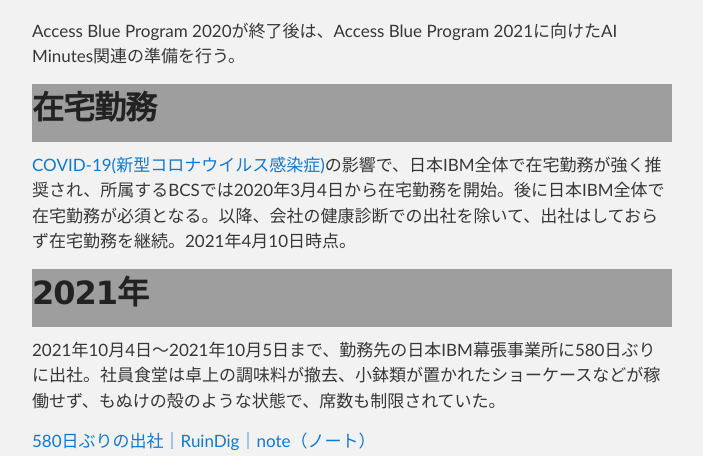
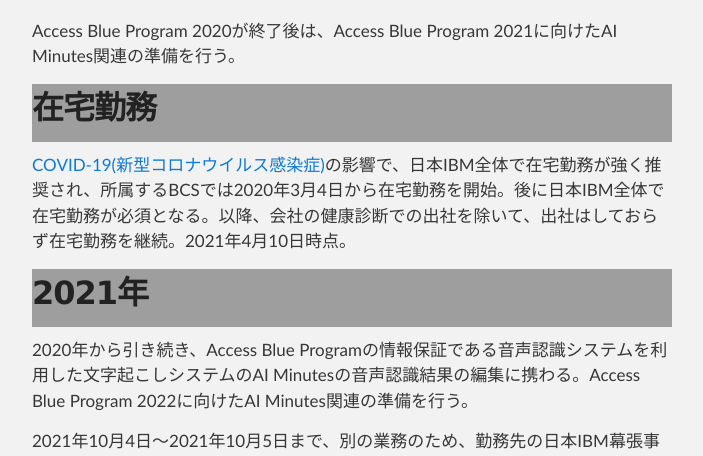
Before and after one commit to RuinDig/ruindig.github.io, a Jekyll site: the page built from work2020.md, in a window 1280 px wide and 1400 px high, scrolled down 2657 px. Shown: the top 456 px of the window, without its empty margins (288-991 px from the left). Built offline with Jekyll 4.4.1, drawn with Linux system fonts in a browser that asks for light colours; our own code applies the rules of GitHub Pages for plain Markdown files; a script that is not in the unit is left out; some of the changed text lies outside the part shown.

Commit message:
Update work2020.md

```diff
--- a/work2020.md
+++ b/work2020.md
@@ -15,7 +15,7 @@
 <iframe class="note-embed" src="https://note.com/embed/notes/n754ff458f965" style="border: 0; display: block; max-width: 99%; width: 550px; padding: 0px; margin: 10px 0px; position: static; visibility: visible;" height="230"></iframe><script async src="https://note.com/scripts/embed.js" charset="utf-8"></script>
 
 [障がい学生「就活の壁」を乗り越えて――「人生を変える」長丁場のインターンシップから - Yahoo!ニュース特集](https://news.yahoo.co.jp/feature/1507)
-<iframe src="https://hatenablog-parts.com/embed?url=https://news.yahoo.co.jp/feature/1507/" title="障がい学生「就活の壁」を乗り越えて――「人生を変える」長丁場のインターンシップから - Yahoo!ニュース" class="embed-card embed-webcard" scrolling="no" frameborder="0" style="display: block; width: 100%; height: 170px; max-width: 550px; margin: 10px 0px;"></iframe>
+<iframe src="https://hatenablog-parts.com/embed?url=https://news.yahoo.co.jp/feature/1507/" title="障がい学生「就活の壁」を乗り越えて――「人生を変える」長丁場のインターンシップから - Yahoo!ニュース" class="embed-card embed-webcard" scrolling="no" frameborder="0" style="display: block; width: 100%; height: 170px; max-width: 580px; margin: 10px 0px;"></iframe>
 
 ## ツール
 メールはIBM VerseとLotus Notes、チャットツールは[Slack](https://slack.com)、ビデオ会議は[Webex Meetings](https://www.webex.com/ja/index.html)、資料共有には[Box](https://www.box.com/ja-jp/home)を使用。会社から私に貸与されたノートPCはAppleのMacbook Air 2015。
@@ -41,12 +41,21 @@ Access Blue Program 2020が終了後は、Access Blue Program 2021に向けたAI
 [COVID-19(新型コロナウイルス感染症)](https://corona.go.jp)の影響で、日本IBM全体で在宅勤務が強く推奨され、所属するBCSでは2020年3月4日から在宅勤務を開始。後に日本IBM全体で在宅勤務が必須となる。以降、会社の健康診断での出社を除いて、出社はしておらず在宅勤務を継続。2021年4月10日時点。
 
 ## 2021年
-2021年10月4日～2021年10月5日まで、勤務先の日本IBM幕張事業所に580日ぶりに出社。社員食堂は卓上の調味料が撤去、小鉢類が置かれたショーケースなどが稼働せず、もぬけの殻のような状態で、席数も制限されていた。
+
+2020年から引き続き、Access Blue Programの情報保証である音声認識システムを利用した文字起こしシステムのAI Minutesの音声認識結果の編集に携わる。Access Blue Program 2022に向けたAI Minutes関連の準備を行う。
+
+2021年10月4日～2021年10月5日まで、別の業務のため、勤務先の日本IBM幕張事業所に580日ぶりに出社。社員食堂は卓上の調味料が撤去、小鉢類が置かれたショーケースなどが稼働せず、もぬけの殻のような状態で、席数も制限されていた。
 
 [580日ぶりの出社｜RuinDig｜note（ノート）](https://note.com/ruindig/n/n51f742b86b61)
 
 <iframe class="note-embed" src="https://note.com/embed/notes/n51f742b86b61" style="border: 0; display: block; max-width: 99%; width: 550px; padding: 0px; margin: 10px 0px; position: static; visibility: visible;" height="400"></iframe><script async src="https://note.com/scripts/embed.js" charset="utf-8"></script>
 
+## 2022年
+
+3月、Access Blue Programがオンラインで行われるため、参加者が使用するノートPCのセットアップを出社して行うチームに参加し、手順書に基づいたノートPCのセットアップ業務に携わる。
+
+その他、業務上使用するAI Minutesの音声認識を利用するためのセットアップに関して、必要なソフトウェアのバージョン情報やセットアップ手順を更新した。
+
 | この掲載内容は私自身の見解であり、必ずしもIBMの立場・戦略・意見を代表するものではありません。 |
 
 <script src="https://codoc.jp/js/cms.js" data-css="blue" data-usercode="c9TQJjS1dA" charset="UTF-8" defer></script><div id="codoc-entry-8FY1GS5i0A" class="codoc-entries" data-without-body="1" data-support-button-text="RuinDigに100円から投げ銭する" data-show-like="0" data-show-about-codoc="0" data-support-message="ぜひ投げ銭(サポート)をお願いします"></div>
```
